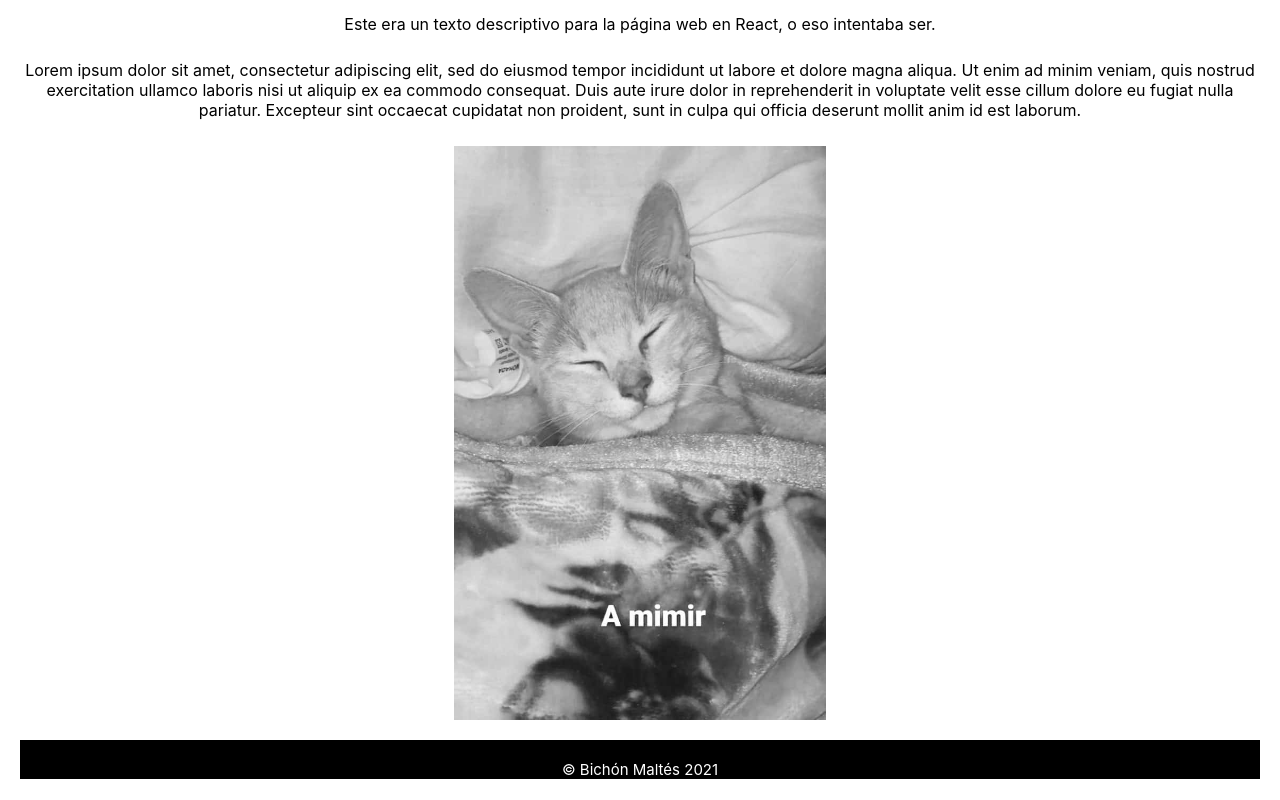
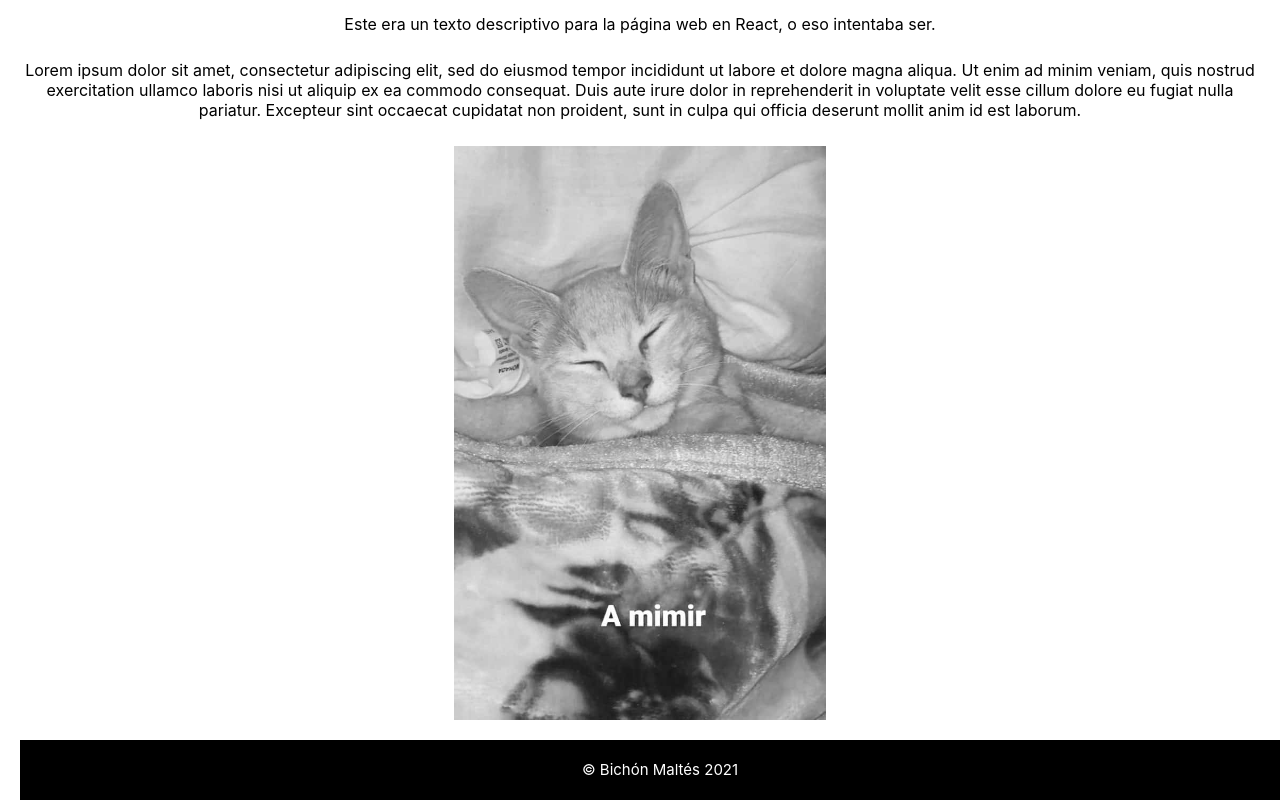
Before and after one commit to andme98/react-app-form, a React (Create React App) app: page / in a window 1280 px wide. Shown: the part 262-1062 px from the top of the page. Before the commit the page ends 1041 px from the top, so only its background shows below. Built offline with nearby package versions, Linux system fonts and the light colour scheme.

Commit message:
adding a property (position:absolute) on footer.

```diff
--- a/src/index.css
+++ b/src/index.css
@@ -43,11 +43,12 @@ img {
     'Ubuntu', 'Cantarell', 'Fira Sans', 'Droid Sans', 'Helvetica Neue',
     sans-serif;
   font-size: 15px;
-  height: 100%;
+  height: 2.5rem;
   margin-top: 20px;
   padding-left: 0px;
   padding-right: 0px;
   padding-top: 20px;
+  position: absolute;
   text-align: center;
   width: 100%;
   max-width: 100%;
```
